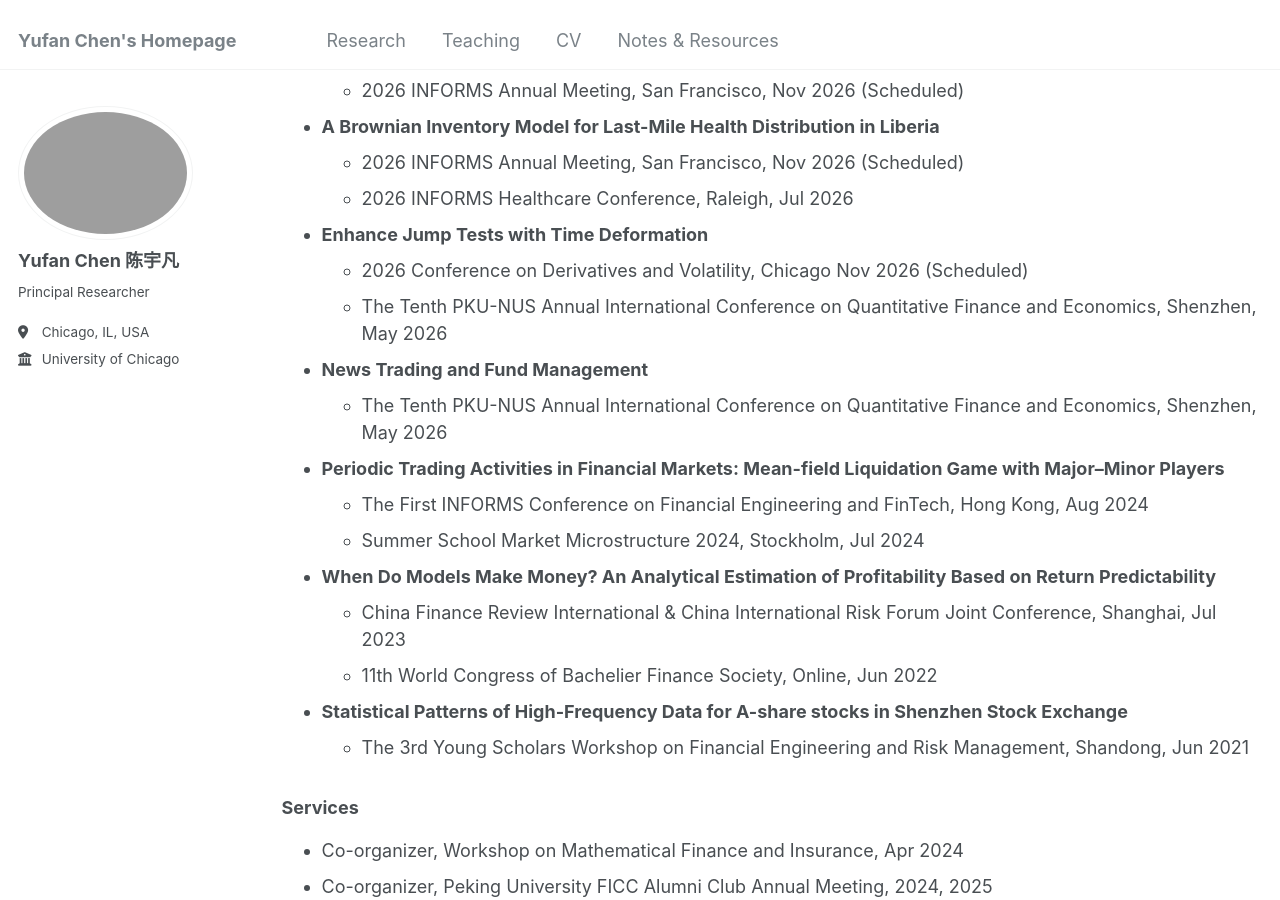
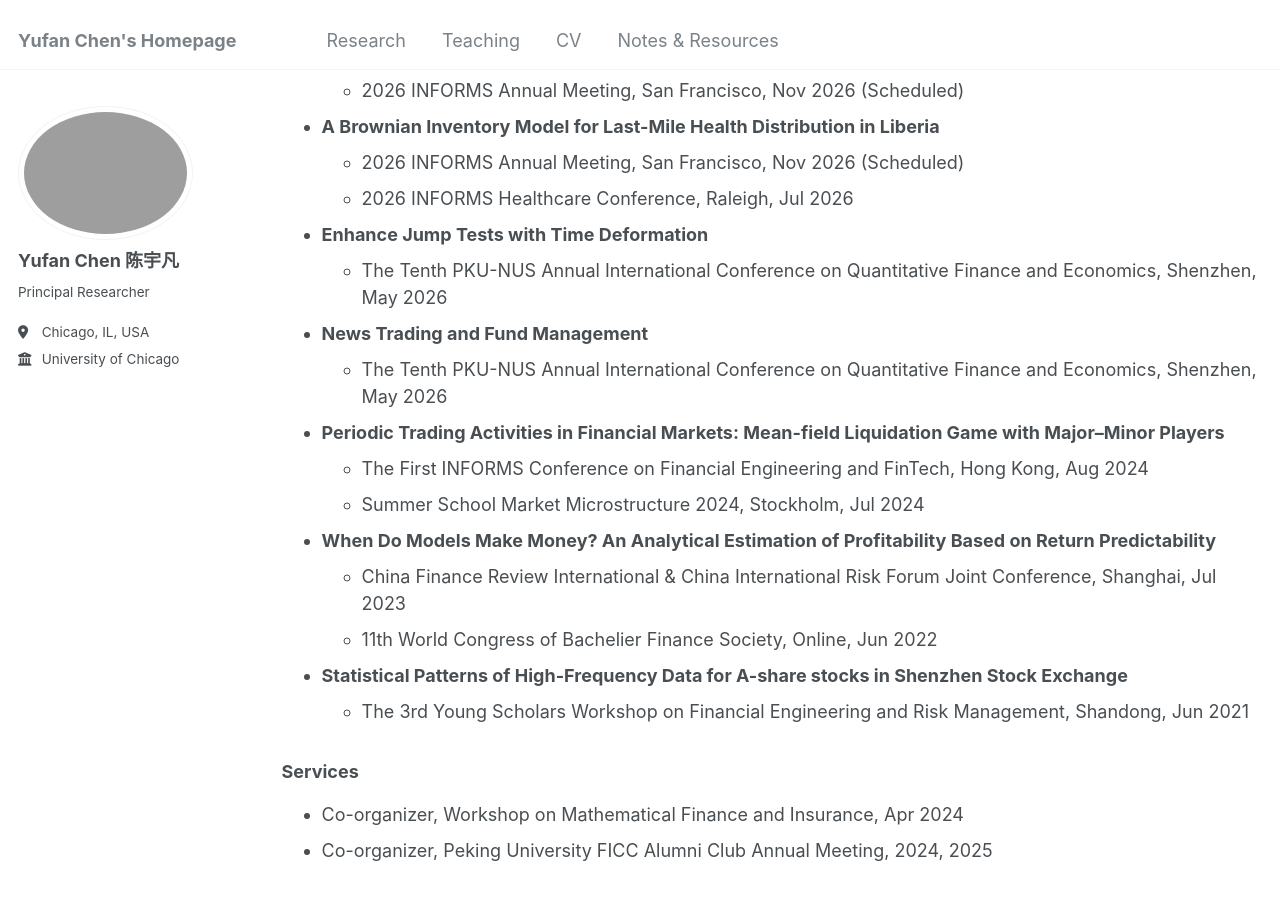
Before and after one commit to YuwanIvan/yuwanivan.github.io, a Jekyll site: the page built from _pages/cv.md, in a window 1280 px wide and 900 px high, scrolled down 1339 px. Built offline with Jekyll 4.4.1, drawn with Linux system fonts in a browser that asks for light colours.

Commit message:
update cv

```diff
--- a/_pages/cv.md
+++ b/_pages/cv.md
@@ -55,7 +55,6 @@ Experience
   * 2026 INFORMS Annual Meeting, San Francisco, Nov 2026 (Scheduled)
   * 2026 INFORMS Healthcare Conference, Raleigh, Jul 2026
 * **Enhance Jump Tests with Time Deformation**
-  * 2026 Conference on Derivatives and Volatility, Chicago Nov 2026 (Scheduled)
   * The Tenth PKU-NUS Annual International Conference on Quantitative Finance and Economics, Shenzhen, May 2026
 * **News Trading and Fund Management**
   * The Tenth PKU-NUS Annual International Conference on Quantitative Finance and Economics, Shenzhen, May 2026
```
